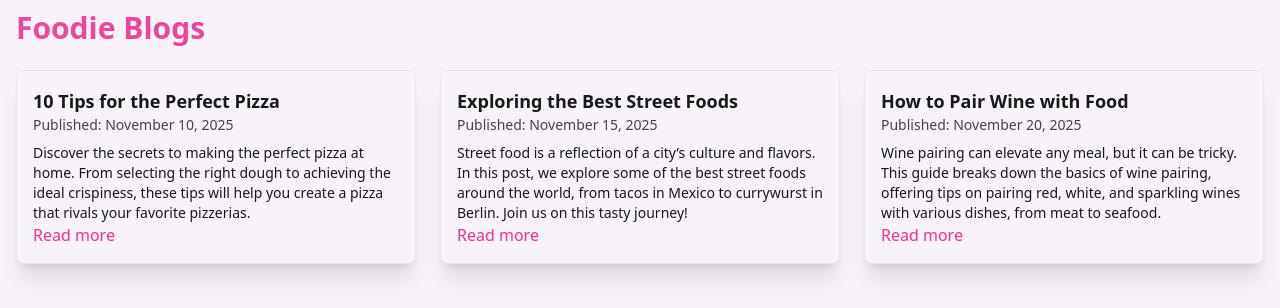
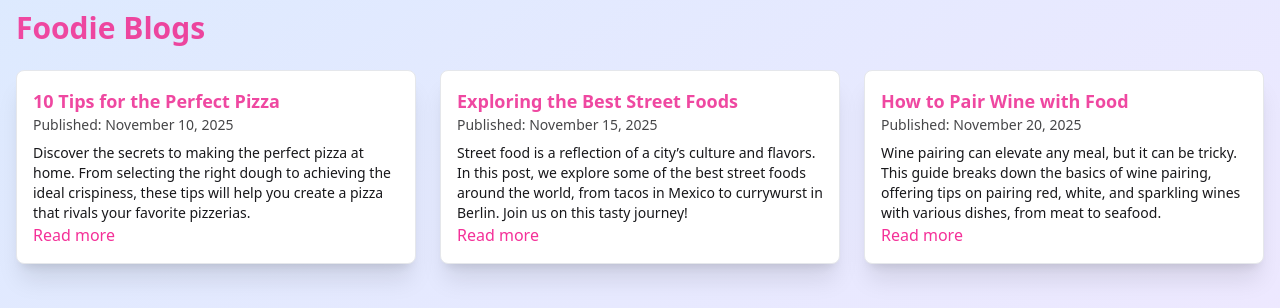
Before and after one commit to shibli790/local-food-lovers-client, a React (Vite) app: page / in a window 1280 px wide. Shown: the part 235-543 px from the top of the page. Built offline with nearby package versions, Linux system fonts and the light colour scheme; no server answers.

Commit message:
update card

```diff
--- a/src/components/Layout.jsx
+++ b/src/components/Layout.jsx
@@ -6,7 +6,7 @@ export default function Layout() {
   return (
     <div className="min-h-screen flex flex-col">
       <Navbar />
-      <main className=" bg-[#f8f3f8]  w-full ">
+      <main className=" bg-linear-to-br from-blue-100 to-purple-100  w-full ">
         <Outlet />
       </main>
       <Footer />
--- a/src/components/Navbar.jsx
+++ b/src/components/Navbar.jsx
@@ -23,7 +23,7 @@ export default function Navbar() {
   const { user, logout } = useAuth();
   const nav = useNavigate();
   return (
-    <header className="sticky shadow-xl   top-0 z-50 backdrop-blur bg-base-100/80 border-b border-base-content/10">
+    <header className="sticky shadow-xl   top-0 z-50 backdrop-blur bg-base-100 border-b border-base-content/10">
       <div className="mx-auto flex justify-between px-4 md:px-6 lg:px-8 navbar">
         <Link
           to="/"
--- a/src/pages/Favorites.jsx
+++ b/src/pages/Favorites.jsx
@@ -58,10 +58,13 @@ export default function Favorites() {
       ) : (
         <div className="grid container p-1 mb-32 mx-auto sm:grid-cols-2 md:grid-cols-3 gap-4">
           {rows.map((f, i) => (
-            <div key={i} className="border rounded-2xl overflow-hidden">
+            <div
+              key={i}
+              className="card bg-[#fff] shadow-xl border border-gray-200 overflow-hidden"
+            >
               <img
                 src={f.review.photoUrl}
-                className="h-40 w-full object-cover"
+                className="h-70 w-full p-2 rounded-2xl object-cover"
               />
               <div className="p-3">
                 <div className="flex items-center gap-2">
--- a/src/pages/FoodBlog.jsx
+++ b/src/pages/FoodBlog.jsx
@@ -10,8 +10,8 @@ const FoodBlog = () => {
         </h2>
         <div className="grid sm:grid-cols-2 md:grid-cols-3 gap-6">
           {/* Blog Card 1 */}
-          <div className=" shadow-xl border border-gray-200  p-4 rounded-lg">
-            <h3 className="font-bold text-lg">10 Tips for the Perfect Pizza</h3>
+          <div className=" shadow-xl bg-[#ffffff] border border-gray-200  p-4 rounded-lg">
+            <h3 className="font-bold text-[#ef48a1] text-lg">10 Tips for the Perfect Pizza</h3>
             <p className="text-sm opacity-80">Published: November 10, 2025</p>
             <p className="text-sm mt-2">
               Discover the secrets to making the perfect pizza at home. From
@@ -25,8 +25,8 @@ const FoodBlog = () => {
           </div>
 
           {/* Blog Card 2 */}
-          <div className="shadow-xl border border-gray-200 p-4 rounded-lg">
-            <h3 className="font-bold text-lg">
+          <div className="shadow-xl bg-[#ffffff] border border-gray-200 p-4 rounded-lg">
+            <h3 className="font-bold text-[#ef48a1] text-lg">
               Exploring the Best Street Foods
             </h3>
             <p className="text-sm opacity-80">Published: November 15, 2025</p>
@@ -42,8 +42,8 @@ const FoodBlog = () => {
           </div>
 
           {/* Blog Card 3 */}
-          <div className="shadow-xl border border-gray-200 p-4 rounded-lg">
-            <h3 className="font-bold text-lg">How to Pair Wine with Food</h3>
+          <div className="shadow-xl bg-[#ffffff] border border-gray-200 p-4 rounded-lg">
+            <h3 className="font-bold text-[#ef48a1] text-lg">How to Pair Wine with Food</h3>
             <p className="text-sm opacity-80">Published: November 20, 2025</p>
             <p className="text-sm mt-2">
               Wine pairing can elevate any meal, but it can be tricky. This
--- a/src/pages/Home.jsx
+++ b/src/pages/Home.jsx
@@ -100,7 +100,7 @@ export default function Home() {
               {featured.map(r => (
                 <motion.div
                   key={r._id}
-                  className="card bg-base-100 shadow-xl border border-gray-200 overflow-hidden"
+                  className="card bg-[#fff] shadow-xl border border-gray-200 overflow-hidden"
                   initial={{ opacity: 0, y: 20 }}
                   animate={{ opacity: 1, y: 0 }}
                   transition={{ duration: 0.9 }}
```
